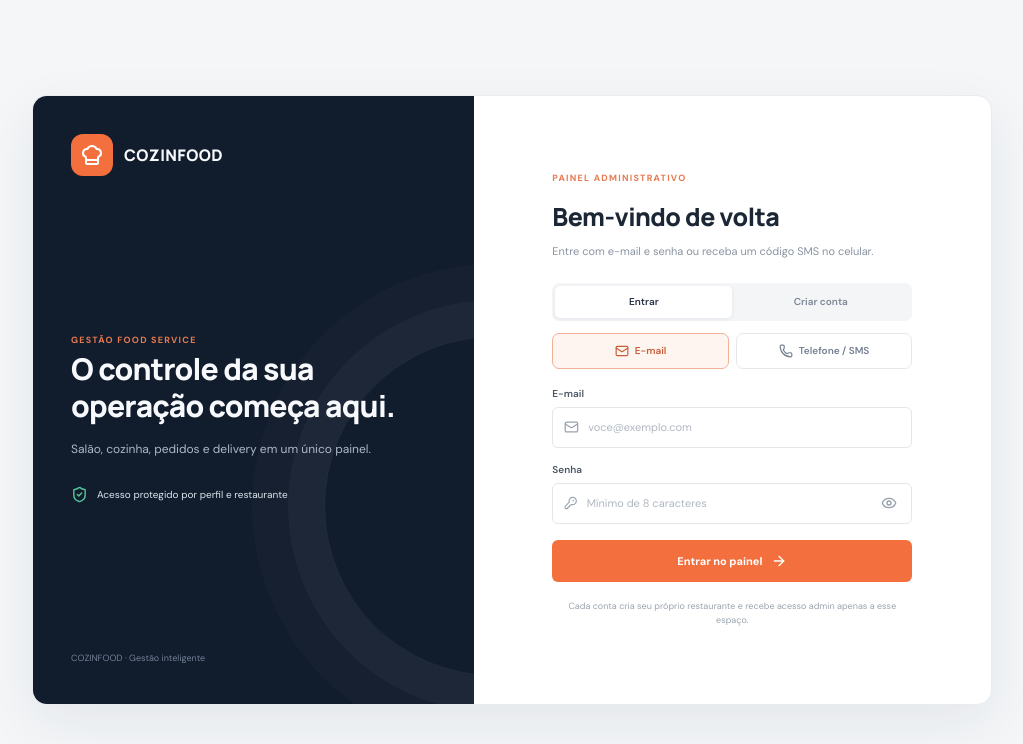
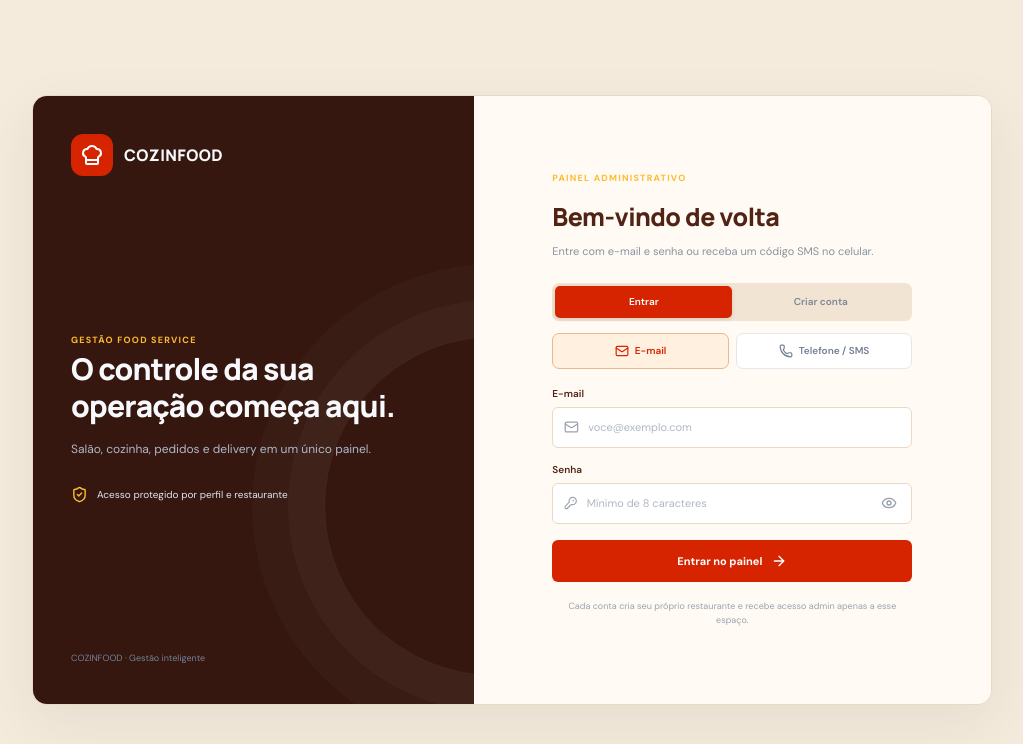
Before and after one commit to mpcsolutionstec/cozinfood, a React (Vite) app: page / in a window 1280 px wide. Shown: the top 744 px of the page, without its empty margins (128-1151 px from the left). Built offline with nearby package versions, Linux system fonts and the light colour scheme; no server answers.

Commit message:
Apply brand colors to login screens

```diff
--- a/src/brand-theme.css
+++ b/src/brand-theme.css
@@ -467,3 +467,153 @@ body {
     flex-direction: column;
   }
 }
+
+/* Login e fluxo de configuração da conta */
+.auth-page,
+.auth-loading {
+  background: var(--bk-cream);
+  color: var(--bk-brown);
+}
+
+.auth-layout,
+.auth-notice {
+  border-color: var(--bk-border);
+  background: var(--bk-cream-light);
+}
+
+.auth-brand-panel {
+  background: var(--bk-brown-deep);
+}
+
+.auth-mark {
+  background: var(--bk-red);
+}
+
+.auth-eyebrow {
+  color: var(--bk-yellow);
+}
+
+.auth-feature svg {
+  color: var(--bk-yellow);
+}
+
+.auth-form-wrap h1,
+.auth-notice h1 {
+  color: var(--bk-brown);
+}
+
+.auth-form-panel {
+  background: var(--bk-cream-light);
+}
+
+.auth-form label {
+  color: var(--bk-brown);
+}
+
+.auth-switch {
+  background: #f1e4d2;
+}
+
+.auth-switch button.active {
+  background: var(--bk-red);
+  color: #fff;
+  box-shadow: 0 1px 4px #50231424;
+}
+
+.auth-input {
+  border-color: var(--bk-border);
+  background: #fff;
+}
+
+.auth-input:focus-within {
+  border-color: var(--bk-red);
+  box-shadow: 0 0 0 3px #d6230018;
+}
+
+.auth-input input {
+  color: var(--bk-brown);
+}
+
+.auth-submit {
+  background: var(--bk-red);
+}
+
+.auth-submit:hover {
+  background: #b91f04;
+}
+
+.auth-secondary,
+.auth-legal b {
+  color: var(--bk-brown);
+}
+
+.auth-method-switch button.active {
+  border-color: #e9b98b;
+  background: #fff0df;
+  color: var(--bk-red);
+}
+
+.auth-resend {
+  color: var(--bk-red);
+}
+
+.auth-help {
+  border: 1px solid var(--bk-border);
+  background: #f5ebdc;
+  color: #6d5141;
+}
+
+.auth-spinner {
+  border-top-color: var(--bk-red);
+}
+
+:root[data-theme='dark'] .auth-page,
+:root[data-theme='dark'] .auth-loading {
+  background: #211914;
+  color: #f5ebdc;
+}
+
+:root[data-theme='dark'] .auth-layout,
+:root[data-theme='dark'] .auth-notice,
+:root[data-theme='dark'] .auth-form-panel {
+  border-color: #684331;
+  background: #302119;
+}
+
+:root[data-theme='dark'] .auth-form-wrap h1,
+:root[data-theme='dark'] .auth-notice h1,
+:root[data-theme='dark'] .auth-form label,
+:root[data-theme='dark'] .auth-secondary,
+:root[data-theme='dark'] .auth-legal b {
+  color: #f5ebdc;
+}
+
+:root[data-theme='dark'] .auth-switch {
+  background: #432a1e;
+}
+
+:root[data-theme='dark'] .auth-switch button.active {
+  background: var(--bk-red);
+  color: #fff;
+}
+
+:root[data-theme='dark'] .auth-input,
+:root[data-theme='dark'] .auth-method-switch button {
+  border-color: #684331;
+  background: #211914;
+}
+
+:root[data-theme='dark'] .auth-input input {
+  color: #f5ebdc;
+}
+
+:root[data-theme='dark'] .auth-method-switch button.active {
+  background: #54291b;
+  color: #ffcf69;
+}
+
+:root[data-theme='dark'] .auth-help {
+  border-color: #684331;
+  background: #432a1e;
+  color: #f5ebdc;
+}
```
